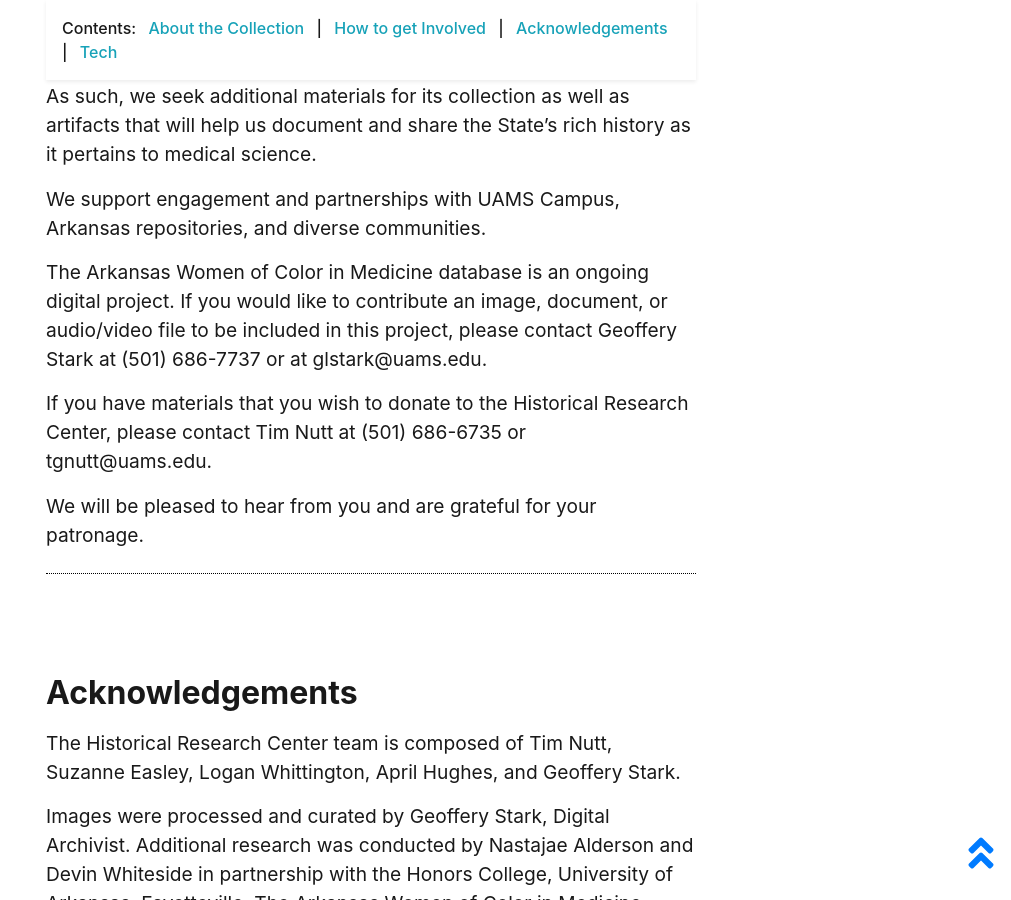
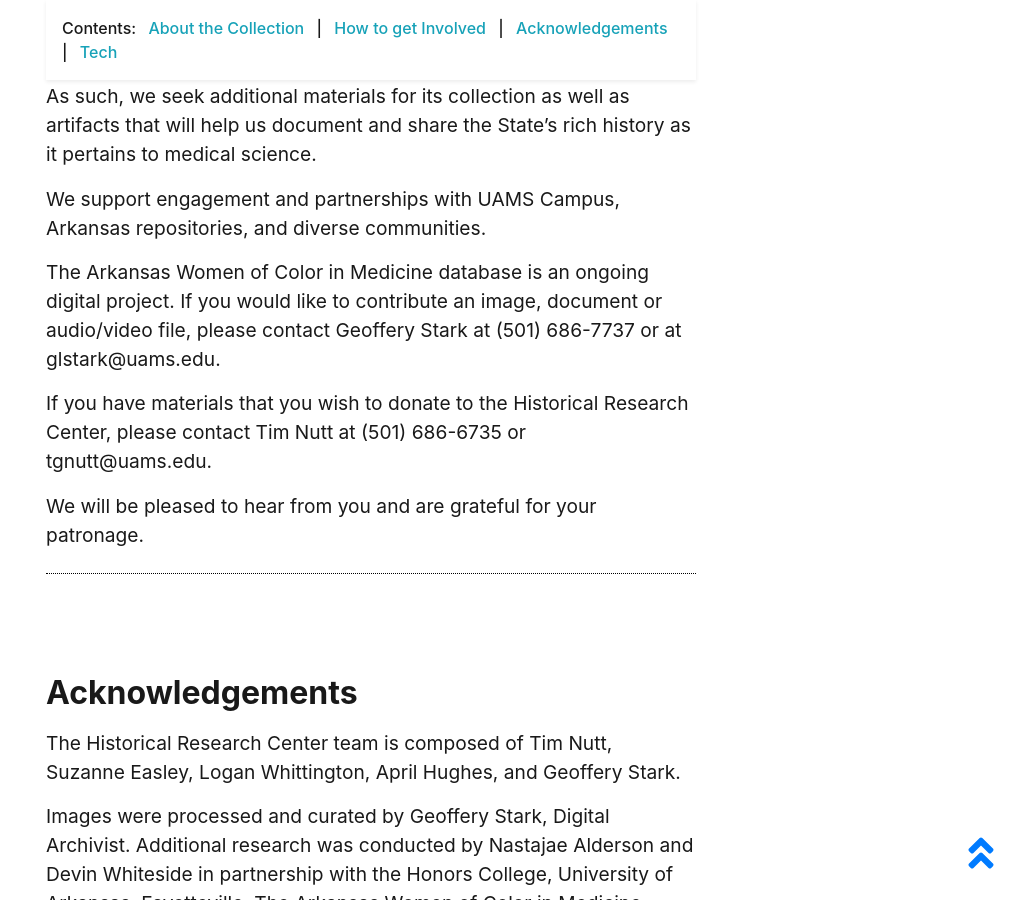
Before and after one commit to Starkad2/Wocim-GH2, a Jekyll site: the page built from pages/about.md, in a window 1280 px wide and 900 px high, scrolled down 1288 px. Shown: the whole window, without its empty margins (269-1280 px from the left). Built offline with Jekyll 4.4.1, drawn with Linux system fonts in a browser that asks for light colours.

Commit message:
Update how_to_get.md

```diff
--- a/_includes/cb/how_to_get.md
+++ b/_includes/cb/how_to_get.md
@@ -11,7 +11,7 @@
 
 We support engagement and partnerships with UAMS Campus, Arkansas repositories, and diverse communities.
 
-The Arkansas Women of Color in Medicine database is an ongoing digital project. If you would like to contribute an image, document, or audio/video file to be included in this project, please contact Geoffery Stark at (501) 686-7737 or at glstark@uams.edu.
+The Arkansas Women of Color in Medicine database is an ongoing digital project. If you would like to contribute an image, document or audio/video file, please contact Geoffery Stark at (501) 686-7737 or at glstark@uams.edu.
 
 If you have materials that you wish to donate to the Historical Research Center, please contact Tim Nutt at (501) 686-6735 or tgnutt@uams.edu.
 
```
